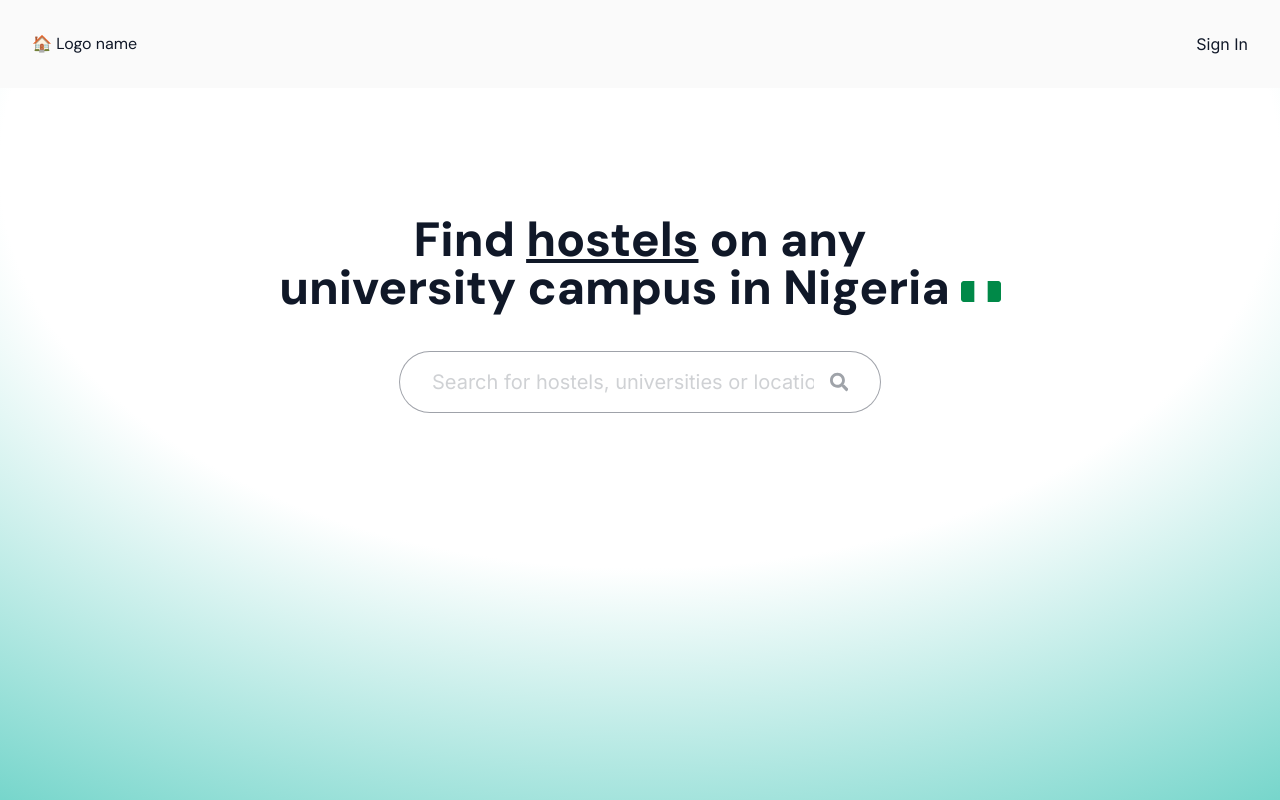
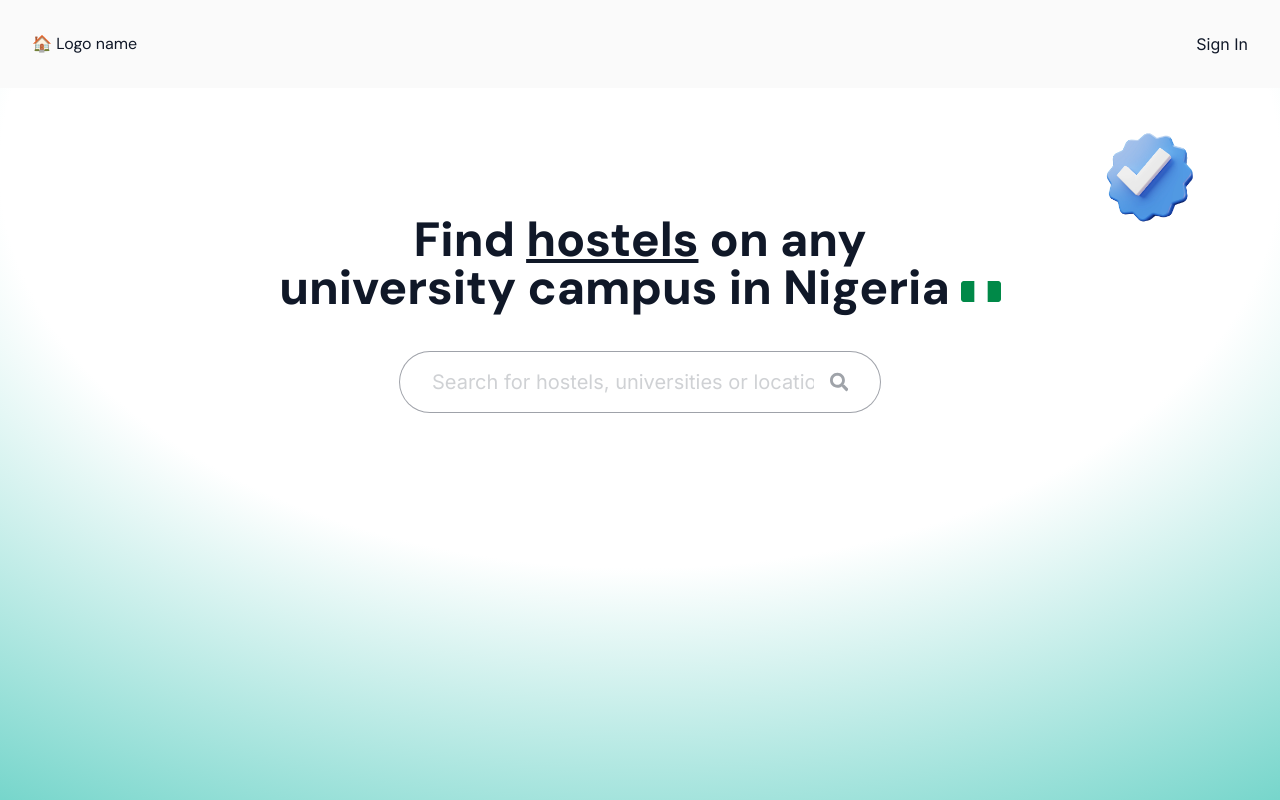
Before and after one commit to fagbenjaenoch/dorms-ng, a Next.js app in the folder apps/frontend/: page / in a window 1280 px wide. Shown: the top 800 px of the page. Built offline with nearby package versions, Linux system fonts and the light colour scheme.

Commit message:
added verified icon to landing page

```diff
--- a/apps/frontend/app/page.tsx
+++ b/apps/frontend/app/page.tsx
@@ -28,6 +28,15 @@ export default function Home() {
             backgroundSize: "100% 100%",
           }}
         />
+        <div className="absolute inset-0">
+          <Image
+            src="/verified.webp"
+            width={100}
+            height={200}
+            alt="Verified"
+            className="absolute top-10 -right-10 lg:right-20"
+          />
+        </div>
         <div className="relative flex flex-col items-center gap-10 py-32 px-8">
           <h1 className="font-sans text-5xl font-extrabold text-center">
             Find <span className="underline">hostels</span> on any <br />
```
Also changed, not shown: apps/frontend/public/verified.webp (added).
